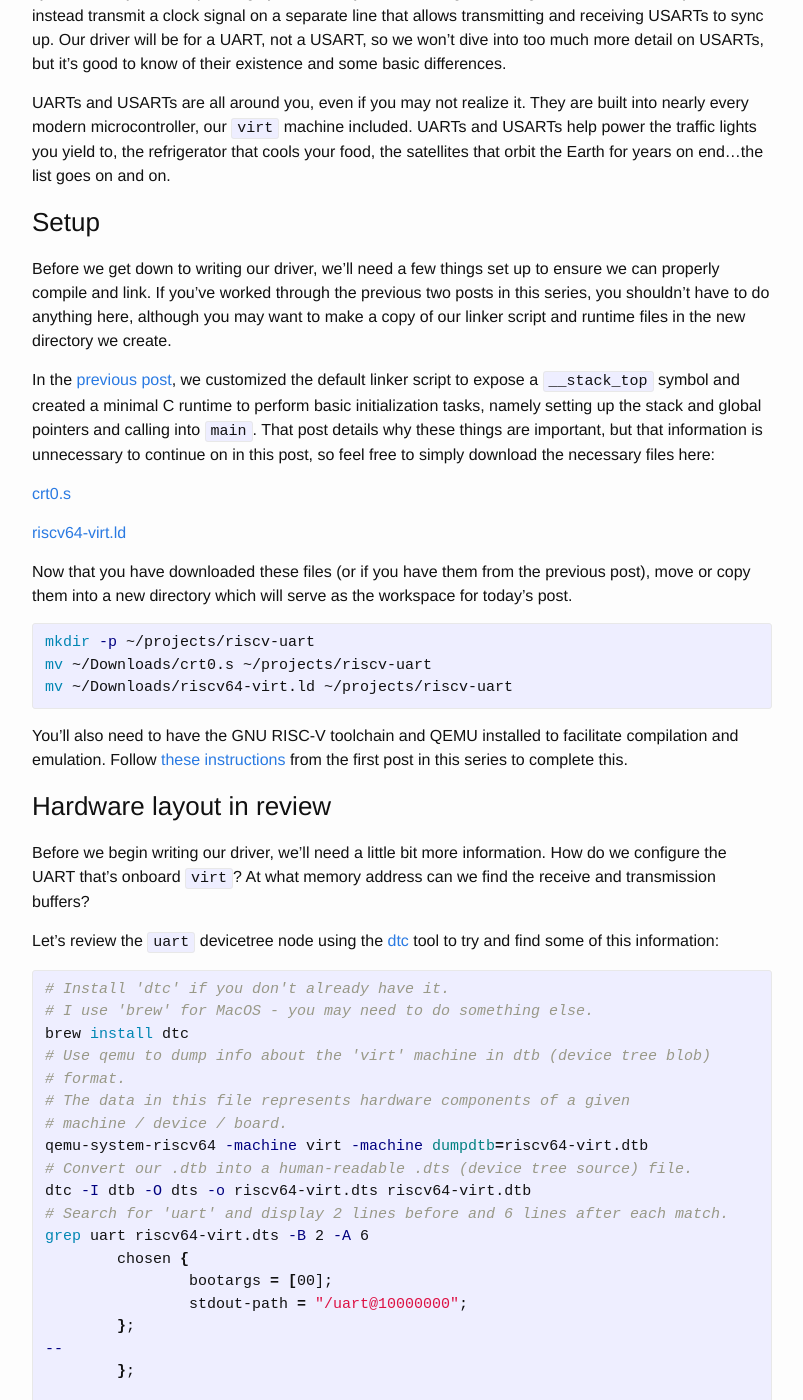
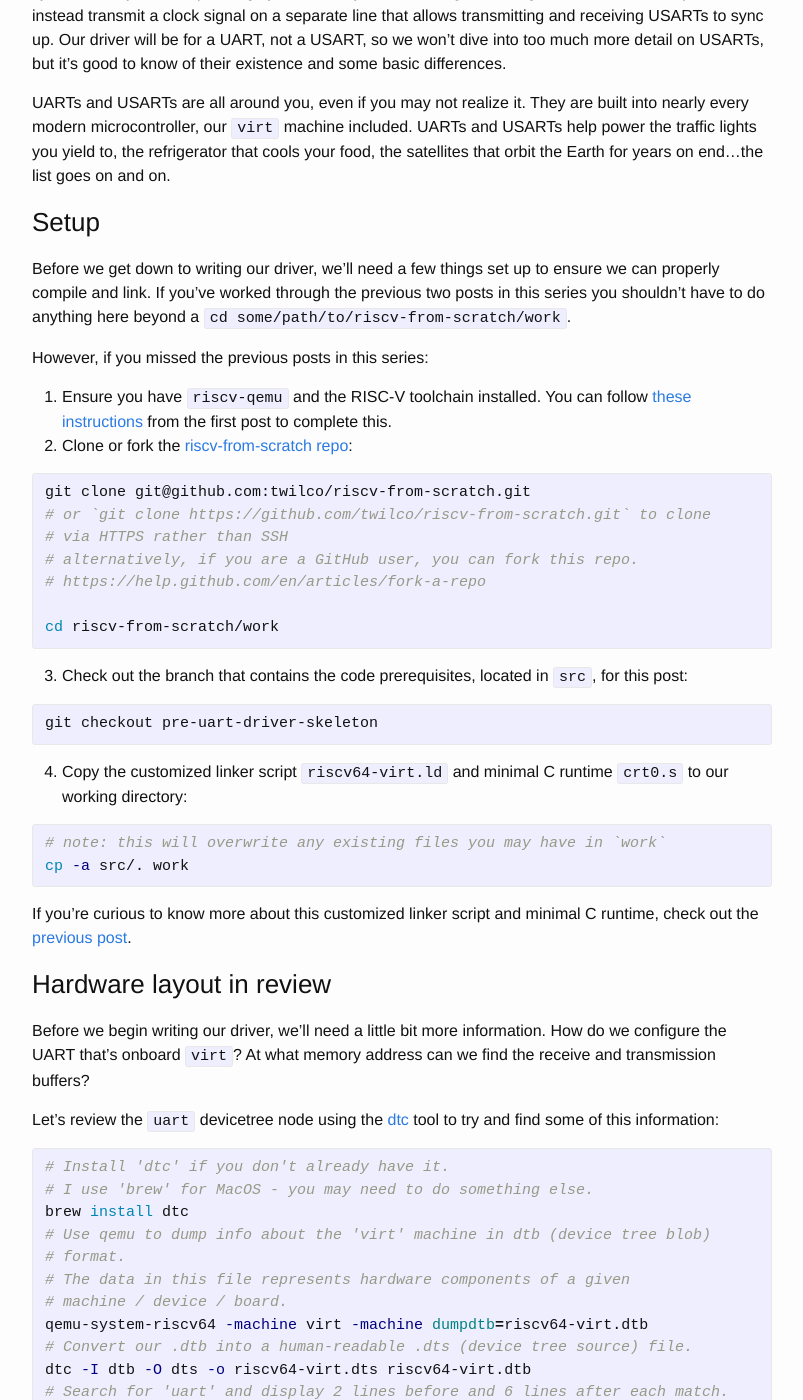
Before and after one commit to twilco/twilco.github.io, a Jekyll site: the page built from _posts/2019-07-08-riscv-from-scratch-3.markdown, in a window 1280 px wide and 1400 px high, scrolled down 1734 px. Shown: the whole window, without its empty margins (238-1041 px from the left). Built offline with Jekyll 4.4.1, drawn with Linux system fonts in a browser that asks for light colours; comment, search, counter and statistics services are not loaded; some of the changed text lies outside the part shown.

Commit message:
Use new riscv-from-scratch repo setup instructions
This allows us to remove all assembly and linker files from the 'assets' folder.

This commit includes other various small fixes.

```diff
--- a/_posts/2019-07-08-riscv-from-scratch-3.markdown
+++ b/_posts/2019-07-08-riscv-from-scratch-3.markdown
@@ -41,23 +41,34 @@ UARTs and USARTs are all around you, even if you may not realize it.  They are b
 
 ### Setup
 
-Before we get down to writing our driver, we'll need a few things set up to ensure we can properly compile and link.  If you've worked through the previous two posts in this series, you shouldn't have to do anything here, although you may want to make a copy of our linker script and runtime files in the new directory we create.
+Before we get down to writing our driver, we'll need a few things set up to ensure we can properly compile and link.  If you've worked through the previous two posts in this series you shouldn't have to do anything here beyond a `cd some/path/to/riscv-from-scratch/work`.
 
-In the [previous post]({% post_url 2019-04-27-riscv-from-scratch-2 %}), we customized the default linker script to expose a `__stack_top` symbol and created a minimal C runtime to perform basic initialization tasks, namely setting up the stack and global pointers and calling into `main`.  That post details why these things are important, but that information is unnecessary to continue on in this post, so feel free to simply download the necessary files here:
+However, if you missed the previous posts in this series:
 
-[crt0.s](/assets/crt0.s)
+1. Ensure you have `riscv-qemu` and the RISC-V toolchain installed.  You can follow [these instructions](/riscv-from-scratch/2019/03/10/riscv-from-scratch-1.html#qemu-and-risc-v-toolchain-setup) from the first post to complete this.
+2. Clone or fork the [riscv-from-scratch repo](https://github.com/twilco/riscv-from-scratch):
+{% highlight bash %}
+git clone git@github.com:twilco/riscv-from-scratch.git
+# or `git clone https://github.com/twilco/riscv-from-scratch.git` to clone
+# via HTTPS rather than SSH
+# alternatively, if you are a GitHub user, you can fork this repo.
+# https://help.github.com/en/articles/fork-a-repo
 
-[riscv64-virt.ld](/assets/ld/riscv64-virt.ld)
-
-Now that you have downloaded these files (or if you have them from the previous post), move or copy them into a new directory which will serve as the workspace for today's post.
-
+cd riscv-from-scratch/work
+{% endhighlight %}
+{:start="3"}
+3. Check out the branch that contains the code prerequisites, located in `src`, for this post: <br/>
 {% highlight bash %}
-mkdir -p ~/projects/riscv-uart
-mv ~/Downloads/crt0.s ~/projects/riscv-uart
-mv ~/Downloads/riscv64-virt.ld ~/projects/riscv-uart
+git checkout pre-uart-driver-skeleton
+{% endhighlight %}
+{:start="4"}
+4. Copy the customized linker script `riscv64-virt.ld` and minimal C runtime `crt0.s` to our working directory: <br/>
+{% highlight bash %}
+# note: this will overwrite any existing files you may have in `work`
+cp -a src/. work
 {% endhighlight %}
 
-You'll also need to have the GNU RISC-V toolchain and QEMU installed to facilitate compilation and emulation.  Follow [these instructions](/riscv-from-scratch/2019/03/10/riscv-from-scratch-1.html#qemu-and-risc-v-toolchain-setup) from the first post in this series to complete this.
+If you're curious to know more about this customized linker script and minimal C runtime, check out the [previous post]({% post_url 2019-04-27-riscv-from-scratch-2 %}).
 
 ### Hardware layout in review
 
@@ -114,10 +125,10 @@ This brings us to the last property in our `uart` node, `compatible = "ns16550a"
 
 ### Creating the basic skeleton of our driver
 
-We have all we need to begin writing our driver, so let's begin.  Start by ensuring you're in the directory we created before with our C runtime and linker script:
+We have all we need to begin writing our driver, so let's begin.  Start by ensuring you're in the `riscv-from-scratch/work` directory we created in the setup section:
 
 {% highlight bash %}
-cd ~/projects/riscv-uart
+cd some/path/to/riscv-from-scratch/work
 {% endhighlight %}
 
 Now create a file called `ns16550a.s`, which will contain the code for our NS16550A UART driver.  In this file, let's start with a basic skeleton containing the functions we want to expose.  For now, we'll limit this driver to simply reading and writing chars, or bytes, without worrying about other available capabilities of the NS16550A, such as interrupts.
@@ -154,15 +165,15 @@ riscv64-unknown-elf-gcc -g -ffreestanding -O0 -Wl,--gc-sections \
 This should result in the following error:
 
 {% highlight bash %}
-/Users/twilcock/usys/riscv/riscv64-unknown-elf-gcc-8.2.0-2019.02.0-x86_64-apple-darwin/bin/../lib/gcc/riscv64-unknown-elf/8.2.0/../../../../riscv64-unknown-elf/bin/ld: /var/folders/rg/hbr8vy7d13z9k7pdn0l_n9z51y1g13/T//ccjYQiJc.o: in function `.L0 ':
-/Users/twilcock/projects/riscv-uart/crt0.s:12: undefined reference to `main'
+/Users/twilco/usys/riscv/riscv64-unknown-elf-gcc-8.2.0-2019.02.0-x86_64-apple-darwin/bin/../lib/gcc/riscv64-unknown-elf/8.2.0/../../../../riscv64-unknown-elf/bin/ld: /var/folders/rg/hbr8vy7d13z9k7pdn0l_n9z51y1g13/T//ccjYQiJc.o: in function `.L0 ':
+/Users/twilco/projects/riscv-from-scratch/work/crt0.s:12: undefined reference to `main'
 collect2: error: ld returned 1 exit status
 {% endhighlight %}
 
 An utter disaster!  Taking a closer look at the error, this line tells us what we need to do:
 
 {% highlight bash %}
-/Users/twilcock/projects/riscv-uart/crt0.s:12: undefined reference to `main`
+/Users/twilco/projects/riscv-from-scratch/work/crt0.s:12: undefined reference to `main`
 {% endhighlight %}
 
 Taking a look at our `crt0.s` file, we do indeed see a reference to a symbol called `main`:
@@ -184,7 +195,7 @@ _start:
     .end
 {% endhighlight %}
 
-This is an easy fix - we simply need to link a file that defines the `main` symbol.  We would've wanted to do this anyways at some point, as we need some way to exercise our UART driver, and we can easily do so from `main`.  Create a new file called `main.c` in our working directory (`~/projects/riscv-uart`) and define a main function.  We'll also call `uart_put_char` to ensure that `main` is able to find our definition of it in `ns16550a.s`.
+This is an easy fix - we simply need to link a file that defines the `main` symbol.  We would've wanted to do this anyways at some point, as we need some way to exercise our UART driver, and we can easily do so from `main`.  Create a new file called `main.c` in our working directory (`riscv-from-scratch/work`) and define a main function.  We'll also call `uart_put_char` to ensure that `main` is able to find our definition of it in `ns16550a.s`.
 
 {% highlight c %}
 int main() {
```
Also changed, not shown: _posts/2019-04-27-riscv-from-scratch-2.markdown (+30 -20 lines), 2 other files.
